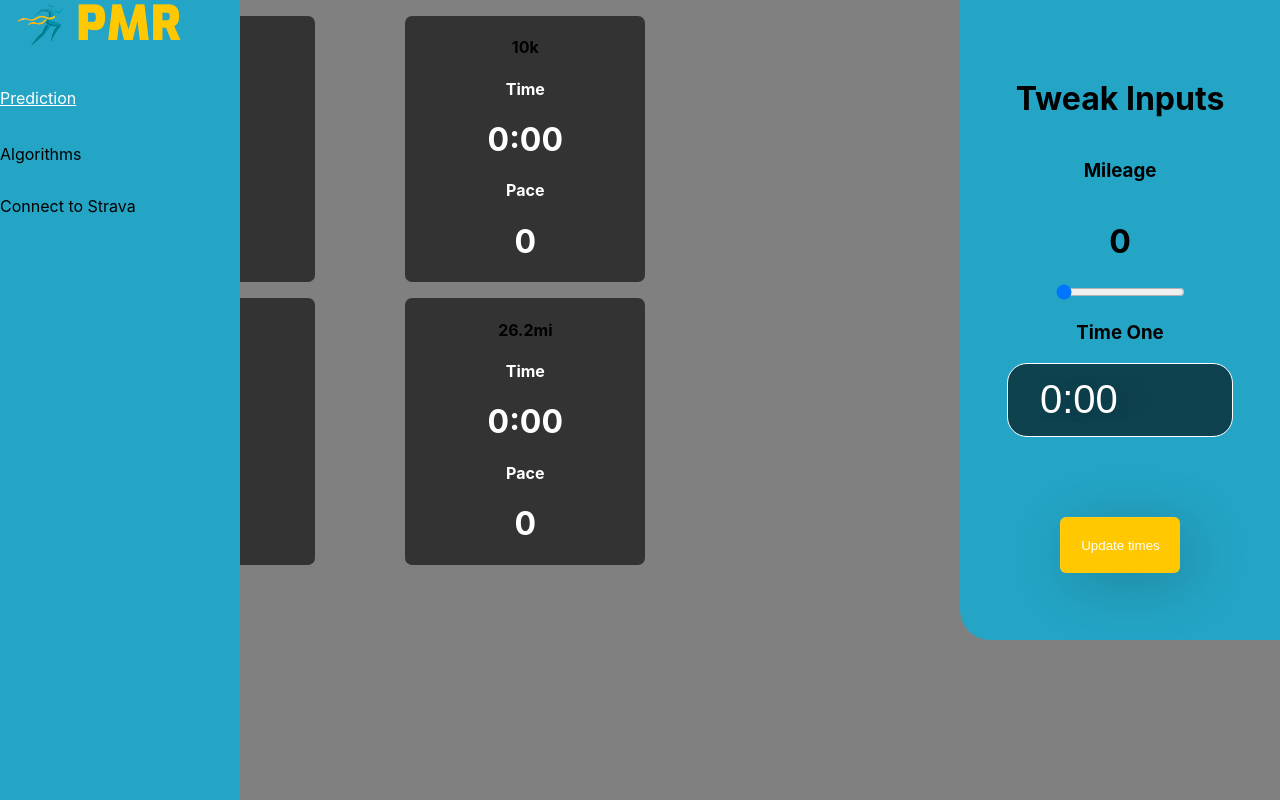
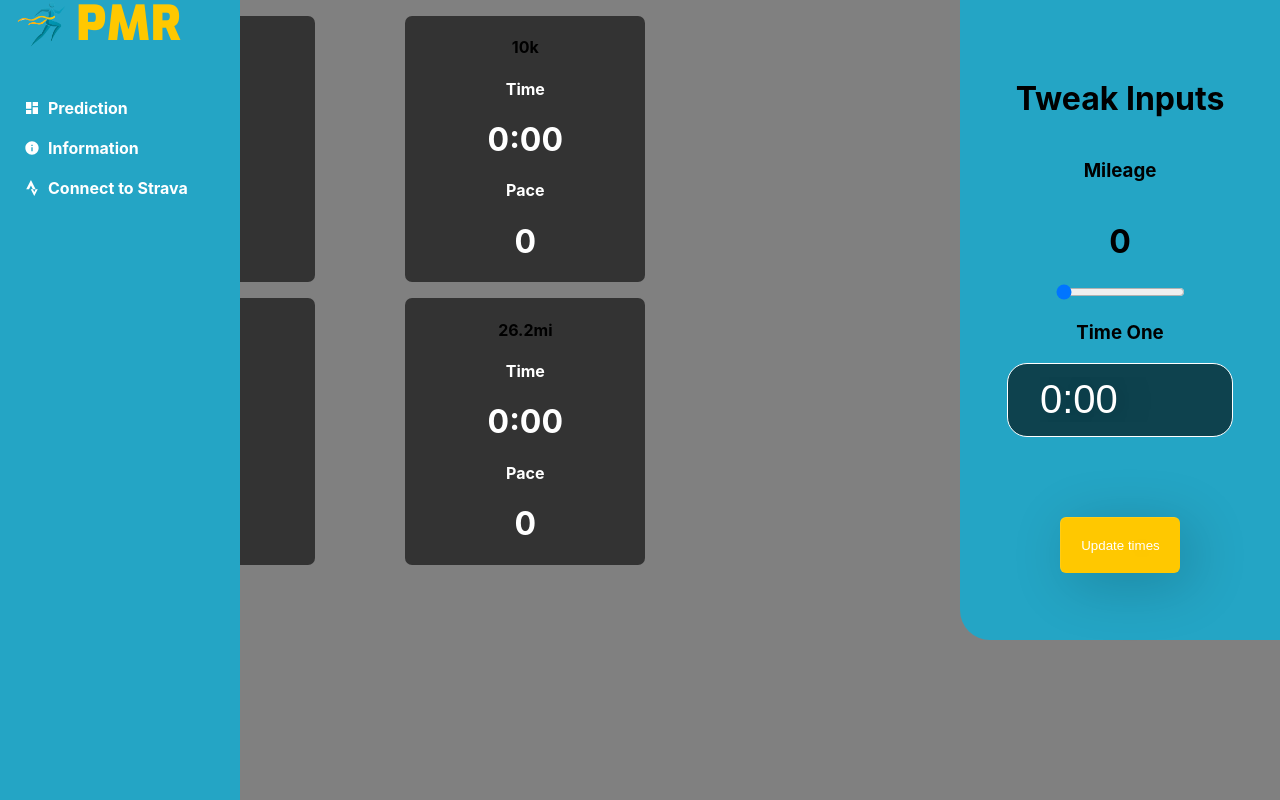
Before and after one commit to jvstn/predict-my-race, a React (Create React App) app: page /dashboard in a window 1280 px wide. Built offline with nearby package versions, Linux system fonts and the light colour scheme.

Commit message:
Added icons to menu Items

```diff
--- a/package.json
+++ b/package.json
@@ -18,6 +18,7 @@
     "global": "^4.4.0",
     "react": "^17.0.2",
     "react-dom": "^17.0.2",
+    "react-icons": "^4.2.0",
     "react-redux": "^7.2.0",
     "react-router-dom": "^5.2.0",
     "react-scripts": "4.0.3",
--- a/src/components/Dashboard/Navbar/NavbarElements/MenuItem.tsx
+++ b/src/components/Dashboard/Navbar/NavbarElements/MenuItem.tsx
@@ -1,14 +1,19 @@
 import styled from 'styled-components';
-import React, { ReactElement, ReactNode } from 'react'
+import { ReactElement, ReactNode } from 'react'
 import { Link } from 'react-router-dom'
+import { IconType } from 'react-icons/lib';
+import { palette } from '../../../../theme';
+
 interface Props {
   to: string;
   children: ReactNode;
+  Icon: IconType;
 }
 
-function MenuItem({to, children}: Props): ReactElement {
+function MenuItem({to, children, Icon }: Props): ReactElement {
   return (
     <LinkWrap>
+    <Icon color={'white'} />
     <StyledLink to={to}>{children}</StyledLink>
     </LinkWrap>
   )
@@ -17,11 +22,18 @@ function MenuItem({to, children}: Props): ReactElement {
 const LinkWrap = styled.div`
   display: flex;
   height: 5vh;
+  align-items: center;
+  margin-left: 3vh;
+  margin-right: auto;
 `
 
 const StyledLink = styled(Link)`
   color: white;
+  font-weight: bold;
+  text-decoration: none;
+  margin-left: 1vh;
 `
 
 
+
 export default MenuItem
--- a/src/components/Dashboard/Navbar/index.tsx
+++ b/src/components/Dashboard/Navbar/index.tsx
@@ -1,13 +1,21 @@
 import React, { ReactElement } from "react";
 import { Logo, MenuItem, NavbarContainer } from "./NavbarElements";
+import { MdDashboard, MdInfo } from "react-icons/md";
+import {FaStrava} from "react-icons/fa";
 
 function Navbar(): ReactElement {
   return (
     <NavbarContainer>
       <Logo />
-      <MenuItem to="/dashboard">Prediction</MenuItem>
-      <p>Algorithms</p>
-      <p>Connect to Strava</p>
+      <MenuItem to="/dashboard" Icon={MdDashboard}>
+        Prediction
+      </MenuItem>
+      <MenuItem to="/information" Icon={MdInfo}>
+        Information
+      </MenuItem>
+      <MenuItem to="/connect" Icon={FaStrava}>
+        Connect to Strava
+      </MenuItem>
     </NavbarContainer>
   );
 }
```
Also changed, not shown: 1 other file (tests, documents, lock files or other folders).
